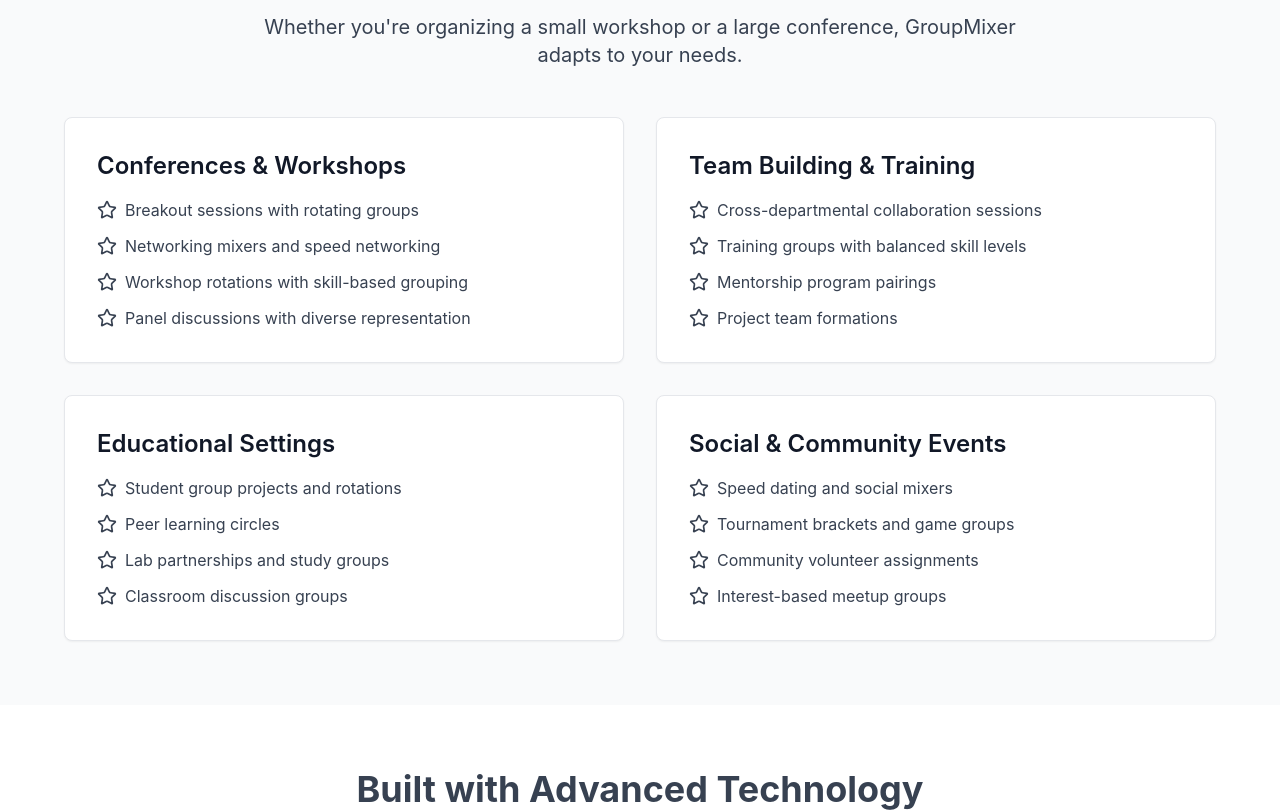
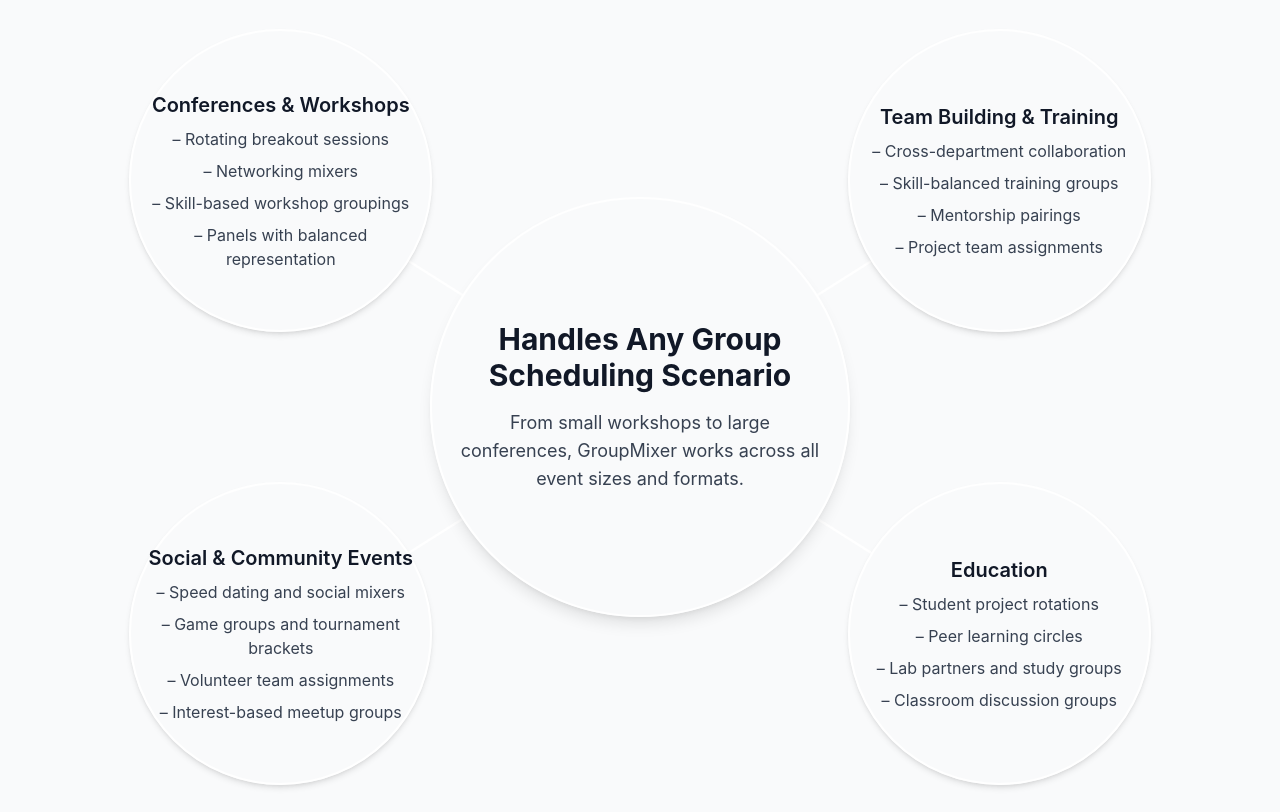
Before and after one commit to guwidoe/PeopleDistributor, a React (Vite) app in the folder webapp/: page /landingpage in a window 1280 px wide. Shown: the part 1855-2667 px from the top of the page. Built offline with nearby package versions, Linux system fonts and the light colour scheme.

Commit message:
Reworded a few things on the landing page in the Features and Events sections. Redesigned the layout of the Events section.

```diff
--- a/webapp/src/components/LandingPage.tsx
+++ b/webapp/src/components/LandingPage.tsx
@@ -64,6 +64,103 @@
     };
 
     // Initial draw and on resize
+    drawLines();
+    window.addEventListener('resize', drawLines);
+    return () => window.removeEventListener('resize', drawLines);
+  }, []);
+
+  useEffect(() => {
+    const drawLines = () => {
+      const svg = lineSvgRef.current;
+      const mainCircle = document.querySelector('.main-usecase-circle');
+      const usecaseCircles = Array.from(document.querySelectorAll('.usecase-circle'));
+      if (!svg || !mainCircle || usecaseCircles.length !== 4) return;
+
+      // Clear SVG
+      svg.innerHTML = '';
+
+      // Get bounding rects
+      const svgRect = svg.getBoundingClientRect();
+      const mainRect = mainCircle.getBoundingClientRect();
+      const mainCx = mainRect.left + mainRect.width / 2 - svgRect.left;
+      const mainCy = mainRect.top + mainRect.height / 2 - svgRect.top;
+      const mainR = mainRect.width / 2;
+
+      usecaseCircles.forEach((circle) => {
+        const rect = circle.getBoundingClientRect();
+        const cx = rect.left + rect.width / 2 - svgRect.left;
+        const cy = rect.top + rect.height / 2 - svgRect.top;
+        const r = rect.width / 2;
+        // Vector from main to usecase
+        const dx = cx - mainCx;
+        const dy = cy - mainCy;
+        const dist = Math.hypot(dx, dy);
+        if (dist === 0) return;
+        // Start at edge of main, end at edge of usecase
+        const startX = mainCx + (dx / dist) * mainR;
+        const startY = mainCy + (dy / dist) * mainR;
+        const endX = cx - (dx / dist) * r;
+        const endY = cy - (dy / dist) * r;
+        const line = document.createElementNS('http://www.w3.org/2000/svg', 'line');
+        line.setAttribute('x1', startX.toString());
+        line.setAttribute('y1', startY.toString());
+        line.setAttribute('x2', endX.toString());
+        line.setAttribute('y2', endY.toString());
+        line.setAttribute('stroke', 'white');
+        line.setAttribute('stroke-width', '2.5');
+        line.setAttribute('stroke-linecap', 'round');
+        svg.appendChild(line);
+      });
+    };
+    drawLines();
+    window.addEventListener('resize', drawLines);
+    return () => window.removeEventListener('resize', drawLines);
+  }, []);
+
+  const featureLineSvgRef = useRef<SVGSVGElement | null>(null);
+  const featureBigCircleRef = useRef<HTMLDivElement | null>(null);
+
+  // Draw connector lines for Features section
+  useEffect(() => {
+    const drawLines = () => {
+      const svg = featureLineSvgRef.current;
+      const circleDiv = featureBigCircleRef.current;
+      if (!svg || !circleDiv) return;
+
+      const iconEls = Array.from(document.querySelectorAll('.feature-icon')) as HTMLElement[];
+      if (!iconEls.length) return;
+
+      // Get bounding boxes
+      const circleRect = circleDiv.getBoundingClientRect();
+      const svgRect = svg.getBoundingClientRect();
+
+      const cx = circleRect.left + circleRect.width / 2 - svgRect.left;
+      const cy = circleRect.top + circleRect.height / 2 - svgRect.top;
+      const r = circleRect.width / 2;
+
+      const lines: string[] = [];
+
+      iconEls.forEach((iconEl) => {
+        const iconRect = iconEl.getBoundingClientRect();
+        const ix = iconRect.left + iconRect.width / 2 - svgRect.left;
+        const iy = iconRect.top + iconRect.height / 2 - svgRect.top;
+
+        const dx = ix - cx;
+        const dy = iy - cy;
+        const len = Math.hypot(dx, dy) || 1;
+        const sx = cx + (dx / len) * r; // start point on big circle edge
+        const sy = cy + (dy / len) * r;
+
+        const rs = iconRect.width / 2; // small circle radius
+        const ex = ix - (dx / len) * rs; // end point on small circle edge
+        const ey = iy - (dy / len) * rs;
+
+        lines.push(`<line x1="${sx}" y1="${sy}" x2="${ex}" y2="${ey}" stroke="var(--text-primary)" stroke-width="2.5" stroke-linecap="round" />`);
+      });
+
+      svg.innerHTML = lines.join('');
+    };
+
     drawLines();
     window.addEventListener('resize', drawLines);
     return () => window.removeEventListener('resize', drawLines);
@@ -251,13 +348,13 @@
         <div className="relative max-w-7xl mx-auto grid grid-cols-1 lg:grid-cols-2 gap-x-8 gap-y-16 items-center px-4 sm:px-6 lg:px-8">
           {/* SVG overlay for connector lines */}
           <svg
-            ref={lineSvgRef}
+            ref={featureLineSvgRef}
             className="absolute inset-0 w-full h-full pointer-events-none"
           />
 
           {/* Left side: Circle and Title */}
           <div
-            ref={bigCircleRef}
+            ref={featureBigCircleRef}
             className="absolute top-1/2 -translate-y-1/2 -left-[475px] sm:-left-[450px] md:-left-[425px] lg:-left-[400px] xl:-left-[380px] h-[950px] w-[950px] pointer-events-none"
           >
             <svg
@@ -324,7 +421,7 @@
               </div>
               <div className="w-full">
                 <h3 className="text-xl font-semibold text-primary">
-                  Supports Custom Rules
+                  Respects Custom Rules
                 </h3>
                 <p className="text-secondary text-base">
                   Handles constraints such as keeping individuals together (or
@@ -403,141 +500,76 @@
 
       {/* Use Cases Section */}
       <section className="py-16 px-4 sm:px-6 md:px-8 bg-secondary">
-        <div className="max-w-6xl mx-auto">
-          <h2 className="text-3xl sm:text-4xl font-bold text-center text-primary mb-4">
-            Perfect for Any Group-Based Event
-          </h2>
-          <p className="text-xl text-secondary text-center mb-12 max-w-3xl mx-auto">
-            Whether you're organizing a small workshop or a large conference,
-            GroupMixer adapts to your needs.
-          </p>
+        <div className="relative flex items-center justify-center min-h-[900px]">
+          {/* SVG Connector Lines (dynamic) */}
+          <svg
+            ref={lineSvgRef}
+            className="absolute inset-0 w-full h-full pointer-events-none z-0"
+            width="100%"
+            height="100%"
+            style={{ minWidth: '100%', minHeight: '100%' }}
+          />
 
-          <div className="grid md:grid-cols-2 gap-8">
-            <div className="card p-8">
-              <h3 className="text-2xl font-semibold text-primary mb-4">
-                Conferences & Workshops
-              </h3>
-              <ul className="space-y-3 text-secondary">
-                <li className="flex items-start">
-                  <Star
-                    className="w-5 h-5 text-accent mr-2 mt-0.5 flex-shrink-0"
-                  />
-                  <span>Breakout sessions with rotating groups</span>
-                </li>
-                <li className="flex items-start">
-                  <Star
-                    className="w-5 h-5 text-accent mr-2 mt-0.5 flex-shrink-0"
-                  />
-                  <span>Networking mixers and speed networking</span>
-                </li>
-                <li className="flex items-start">
-                  <Star
-                    className="w-5 h-5 text-accent mr-2 mt-0.5 flex-shrink-0"
-                  />
-                  <span>Workshop rotations with skill-based grouping</span>
-                </li>
-                <li className="flex items-start">
-                  <Star
-                    className="w-5 h-5 text-accent mr-2 mt-0.5 flex-shrink-0"
-                  />
-                  <span>Panel discussions with diverse representation</span>
-                </li>
+          {/* Central Title Circle */}
+          <div
+            ref={bigCircleRef}
+            className="absolute left-1/2 top-1/2 -translate-x-1/2 -translate-y-1/2 z-10 flex flex-col items-center justify-center border-[2.5px] border-white shadow-lg bg-transparent main-usecase-circle"
+            style={{ width: 420, height: 420, borderRadius: '50%' }}
+          >
+            <h2 className="text-2xl sm:text-3xl font-bold text-center text-primary mb-4 px-4">
+              Handles Any Group Scheduling Scenario
+            </h2>
+            <p className="text-lg text-secondary text-center px-6">
+              From small workshops to large conferences, GroupMixer works across all event sizes and formats.
+            </p>
+          </div>
+
+          {/* Use Case Circles - Diagonal Placement, Transparent Fill, White Border */}
+          {/* Top-Left */}
+          <div className="absolute usecase-circle" data-key="tl" style={{ left: '8%', top: '8%' }}>
+            <div className="border-[2.5px] border-white shadow-md flex flex-col items-center justify-center bg-transparent" style={{ width: 303, height: 303, borderRadius: '50%' }}>
+              <h3 className="text-xl font-semibold text-primary mb-2 text-center px-2">Conferences & Workshops</h3>
+              <ul className="space-y-2 text-secondary text-center text-base px-4">
+                <li>– Rotating breakout sessions</li>
+                <li>– Networking mixers</li>
+                <li>– Skill-based workshop groupings</li>
+                <li>– Panels with balanced representation</li>
               </ul>
             </div>
-
-            <div className="card p-8">
-              <h3 className="text-2xl font-semibold text-primary mb-4">
-                Team Building & Training
-              </h3>
-              <ul className="space-y-3 text-secondary">
-                <li className="flex items-start">
-                  <Star
-                    className="w-5 h-5 text-accent mr-2 mt-0.5 flex-shrink-0"
-                  />
-                  <span>Cross-departmental collaboration sessions</span>
-                </li>
-                <li className="flex items-start">
-                  <Star
-                    className="w-5 h-5 text-accent mr-2 mt-0.5 flex-shrink-0"
-                  />
-                  <span>Training groups with balanced skill levels</span>
-                </li>
-                <li className="flex items-start">
-                  <Star
-                    className="w-5 h-5 text-accent mr-2 mt-0.5 flex-shrink-0"
-                  />
-                  <span>Mentorship program pairings</span>
-                </li>
-                <li className="flex items-start">
-                  <Star
-                    className="w-5 h-5 text-accent mr-2 mt-0.5 flex-shrink-0"
-                  />
-                  <span>Project team formations</span>
-                </li>
+          </div>
+          {/* Top-Right */}
+          <div className="absolute usecase-circle" data-key="tr" style={{ right: '8%', top: '8%' }}>
+            <div className="border-[2.5px] border-white shadow-md flex flex-col items-center justify-center bg-transparent" style={{ width: 303, height: 303, borderRadius: '50%' }}>
+              <h3 className="text-xl font-semibold text-primary mb-2 text-center px-2">Team Building & Training</h3>
+              <ul className="space-y-2 text-secondary text-center text-base px-4">
+                <li>– Cross-department collaboration</li>
+                <li>– Skill-balanced training groups</li>
+                <li>– Mentorship pairings</li>
+                <li>– Project team assignments</li>
               </ul>
             </div>
-
-            <div className="card p-8">
-              <h3 className="text-2xl font-semibold text-primary mb-4">
-                Educational Settings
-              </h3>
-              <ul className="space-y-3 text-secondary">
-                <li className="flex items-start">
-                  <Star
-                    className="w-5 h-5 text-accent mr-2 mt-0.5 flex-shrink-0"
-                  />
-                  <span>Student group projects and rotations</span>
-                </li>
-                <li className="flex items-start">
-                  <Star
-                    className="w-5 h-5 text-accent mr-2 mt-0.5 flex-shrink-0"
-                  />
-                  <span>Peer learning circles</span>
-                </li>
-                <li className="flex items-start">
-                  <Star
-                    className="w-5 h-5 text-accent mr-2 mt-0.5 flex-shrink-0"
-                  />
-                  <span>Lab partnerships and study groups</span>
-                </li>
-                <li className="flex items-start">
-                  <Star
-                    className="w-5 h-5 text-accent mr-2 mt-0.5 flex-shrink-0"
-                  />
-                  <span>Classroom discussion groups</span>
-                </li>
+          </div>
+          {/* Bottom-Right */}
+          <div className="absolute usecase-circle" data-key="br" style={{ right: '8%', bottom: '8%' }}>
+            <div className="border-[2.5px] border-white shadow-md flex flex-col items-center justify-center bg-transparent" style={{ width: 303, height: 303, borderRadius: '50%' }}>
+              <h3 className="text-xl font-semibold text-primary mb-2 text-center px-2">Education</h3>
+              <ul className="space-y-2 text-secondary text-center text-base px-4">
+                <li>– Student project rotations</li>
+                <li>– Peer learning circles</li>
+                <li>– Lab partners and study groups</li>
+                <li>– Classroom discussion groups</li>
               </ul>
             </div>
-
-            <div className="card p-8">
-              <h3 className="text-2xl font-semibold text-primary mb-4">
-                Social & Community Events
-              </h3>
-              <ul className="space-y-3 text-secondary">
-                <li className="flex items-start">
-                  <Star
-                    className="w-5 h-5 text-accent mr-2 mt-0.5 flex-shrink-0"
-                  />
-                  <span>Speed dating and social mixers</span>
-                </li>
-                <li className="flex items-start">
-                  <Star
-                    className="w-5 h-5 text-accent mr-2 mt-0.5 flex-shrink-0"
-                  />
-                  <span>Tournament brackets and game groups</span>
-                </li>
-                <li className="flex items-start">
-                  <Star
-                    className="w-5 h-5 text-accent mr-2 mt-0.5 flex-shrink-0"
-                  />
-                  <span>Community volunteer assignments</span>
-                </li>
-                <li className="flex items-start">
-                  <Star
-                    className="w-5 h-5 text-accent mr-2 mt-0.5 flex-shrink-0"
-                  />
-                  <span>Interest-based meetup groups</span>
-                </li>
+          </div>
+          {/* Bottom-Left */}
+          <div className="absolute usecase-circle" data-key="bl" style={{ left: '8%', bottom: '8%' }}>
+            <div className="border-[2.5px] border-white shadow-md flex flex-col items-center justify-center bg-transparent" style={{ width: 303, height: 303, borderRadius: '50%' }}>
+              <h3 className="text-xl font-semibold text-primary mb-2 text-center px-2">Social & Community Events</h3>
+              <ul className="space-y-2 text-secondary text-center text-base px-4">
+                <li>– Speed dating and social mixers</li>
+                <li>– Game groups and tournament brackets</li>
+                <li>– Volunteer team assignments</li>
+                <li>– Interest-based meetup groups</li>
               </ul>
             </div>
           </div>
```
